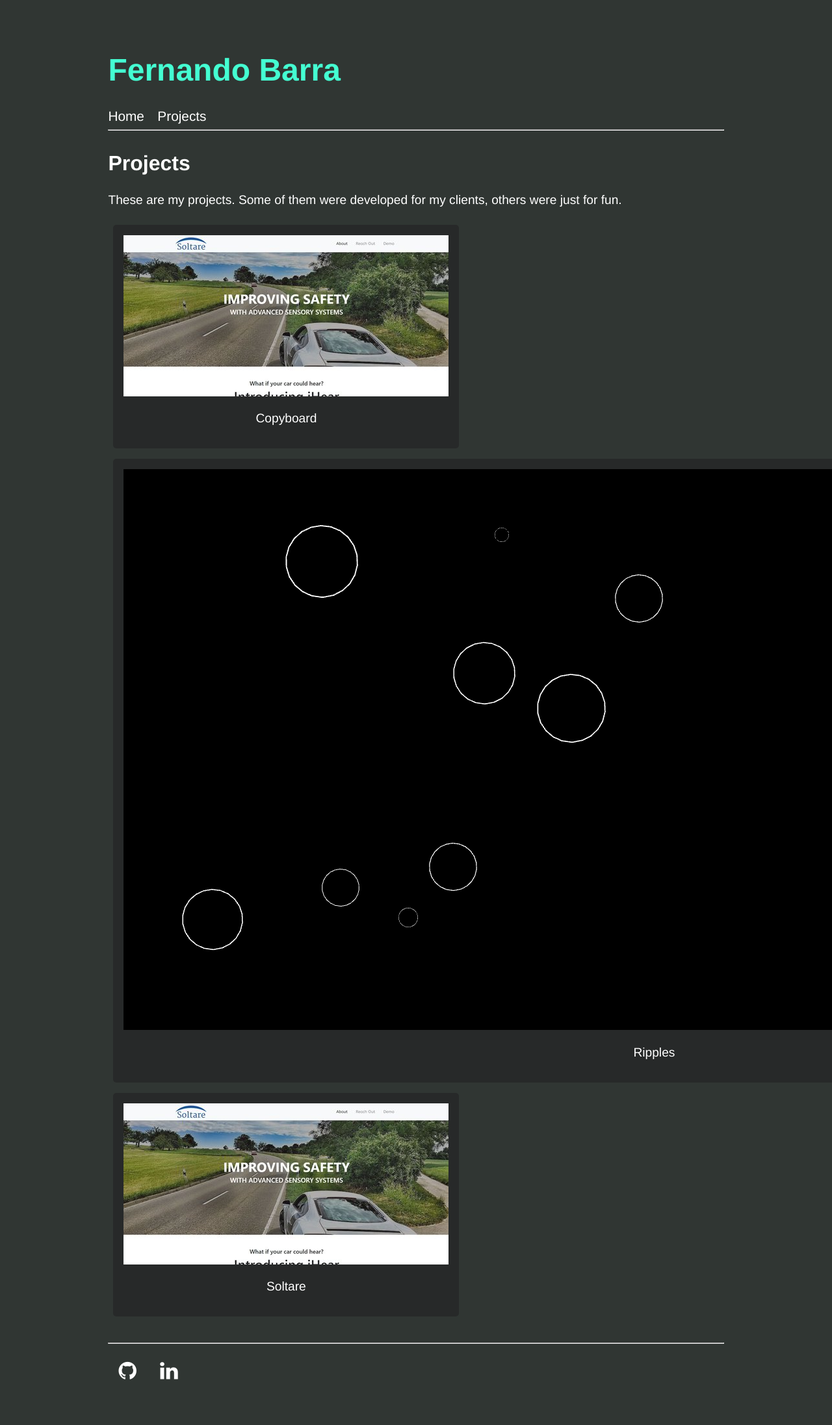
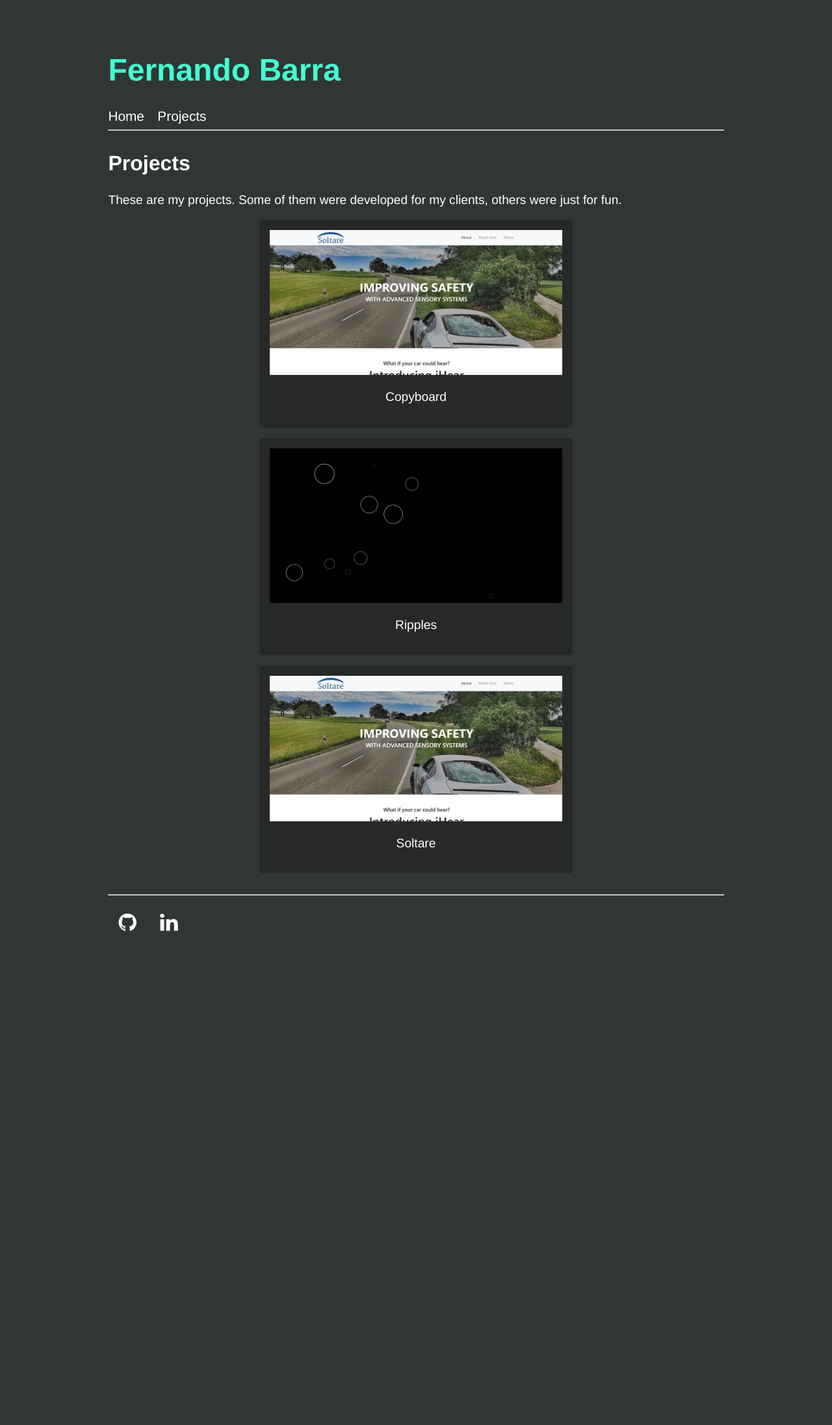
Before and after one commit to ferbarra/ferbarra.github.io, a Jekyll site: the page built from projects.html, in a window 1280 px wide. Shown: the whole page at 65% size. Built offline with Jekyll 4.4.1, drawn with Linux system fonts in a browser that asks for light colours; after the commit the page ends 1503 px from its top, so only the background shows below that.

Commit message:
New layout for projects

```diff
--- a/_sass/main.scss
+++ b/_sass/main.scss
@@ -75,8 +75,11 @@
 
 #projects {
   display: flex;
+  flex-direction: row;
   flex-wrap: wrap;
-  flex-grow: 3;
+  justify-content: space-evenly;
+  align-items: stretch;
+  gap: 1rem;
   a, a:hover, a:focus, a:active {
     text-decoration: none;
     color: inherit;
@@ -85,8 +88,13 @@
     padding: 1rem;
     background: $project-card-background-color;
     text-align: center;
-    margin:0.5rem;
     border-radius: 5px;
+    flex-basis: 20%;
+    img {
+      max-width: 400px;
+      width: 100%;
+      height: auto;
+    }
   }
 }
 
@@ -98,6 +106,7 @@
     margin-left: auto;
     margin-right: auto;
     margin-bottom: 2.5rem;
+    width: 80%;
   }
 }
 
@@ -120,6 +129,13 @@
     a {
       font-size: 3rem;
       margin: 1.5rem 1.5rem;
+    }
+  }
+  #projects {
+    .project {
+      img {
+        max-width: 400px;
+      }
     }
   }
 }
@@ -145,6 +161,13 @@
       margin: 1rem 1rem;
     }
   }
+  #projects {
+    .project {
+      img {
+        max-width: 450px;
+      }
+    }
+  }
 }
 
 @media only screen and (min-width: $breakpoint-desktop) {
@@ -168,4 +191,11 @@
       margin: 1rem 1rem;
     }
   }
+  #projects {
+    .project {
+      img {
+        max-width: 500px;
+      }
+    }
+  }
 }
```
Also changed, not shown: assets/images/ripples.png.
